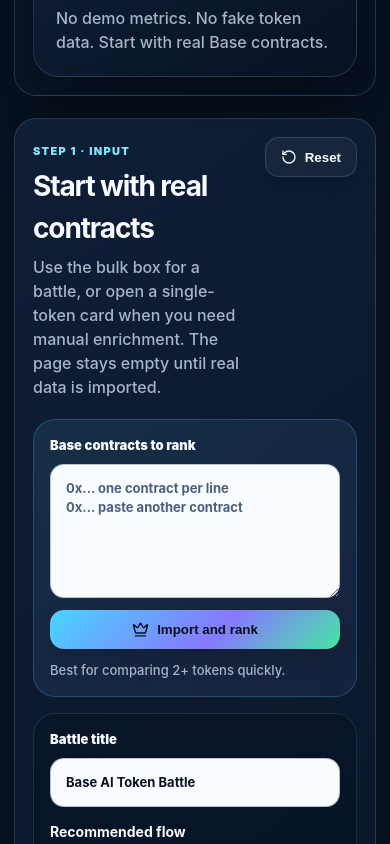
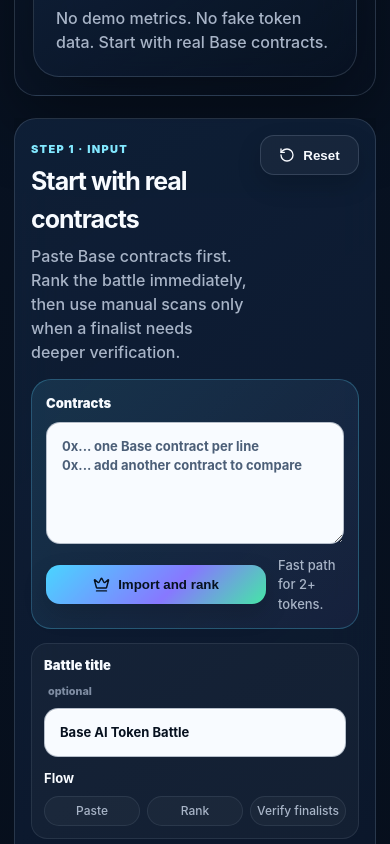
Before and after one commit to samsamtrum/agent-arena, a React (Vite) app: page / in a window 390 px wide. Shown: the part 740-1584 px from the top of the page. Built offline with nearby package versions, Linux system fonts and the light colour scheme.

Commit message:
Tighten mobile input flow

```diff
--- a/src/app/App.jsx
+++ b/src/app/App.jsx
@@ -496,16 +496,16 @@ function App() {
 
     <section className="ux-workspace">
       <section className="ux-primary-card saas-panel">
-        <div className="saas-panel-head ux-head"><div><span>Step 1 · Input</span><h2>Start with real contracts</h2><p>Use the bulk box for a battle, or open a single-token card when you need manual enrichment. The page stays empty until real data is imported.</p></div><button className="ghost-action" onClick={newBattle}><RotateCcw size={16}/> Reset</button></div>
+        <div className="saas-panel-head ux-head"><div><span>Step 1 · Input</span><h2>Start with real contracts</h2><p>Paste Base contracts first. Rank the battle immediately, then use manual scans only when a finalist needs deeper verification.</p></div><button className="ghost-action" onClick={newBattle}><RotateCcw size={16}/> Reset</button></div>
         <div className="input-layout">
           <div className="bulk-entry-card">
-            <label className="saas-field">Base contracts to rank<textarea aria-label="Paste multiple Base contracts" value={bulkText} onChange={e=>setBulkText(e.target.value)} placeholder={"0x... one contract per line\n0x... paste another contract"} /></label>
-            <div className="bulk-entry-actions"><button className="saas-btn primary" onClick={bulkImport} disabled={bulkLoading}>{bulkLoading ? <Loader2 size={17} className="spin"/> : <Crown size={17}/>} Import and rank</button><span>Best for comparing 2+ tokens quickly.</span></div>
+            <label className="saas-field">Contracts<textarea aria-label="Paste multiple Base contracts" value={bulkText} onChange={e=>setBulkText(e.target.value)} placeholder={"0x... one Base contract per line\n0x... add another contract to compare"} /></label>
+            <div className="bulk-entry-actions"><button className="saas-btn primary" onClick={bulkImport} disabled={bulkLoading}>{bulkLoading ? <Loader2 size={17} className="spin"/> : <Crown size={17}/>} Import and rank</button><span>Fast path for 2+ tokens.</span></div>
             {bulkStatus && <p className={bulkStatus.includes('failed') || bulkStatus.startsWith('Paste') || bulkStatus.includes('invalid') ? 'saas-status' : 'saas-status ok'}>{bulkStatus}</p>}
           </div>
           <aside className="battle-settings-card">
-            <label className="saas-field compact-title">Battle title<input aria-label="Battle title" value={battleTitle} onChange={e=>setBattleTitle(e.target.value)} /></label>
-            <div className="flow-hints"><b>Recommended flow</b><span>1. Paste contracts</span><span>2. Import + rank</span><span>3. Add optional scans only for finalists</span></div>
+            <label className="saas-field compact-title">Battle title <small>optional</small><input aria-label="Battle title" value={battleTitle} onChange={e=>setBattleTitle(e.target.value)} /></label>
+            <div className="flow-hints"><b>Flow</b><span>Paste</span><span>Rank</span><span>Verify finalists</span></div>
           </aside>
         </div>
         <div className="token-stack">
```
Also changed, not shown: src/styles.css.
